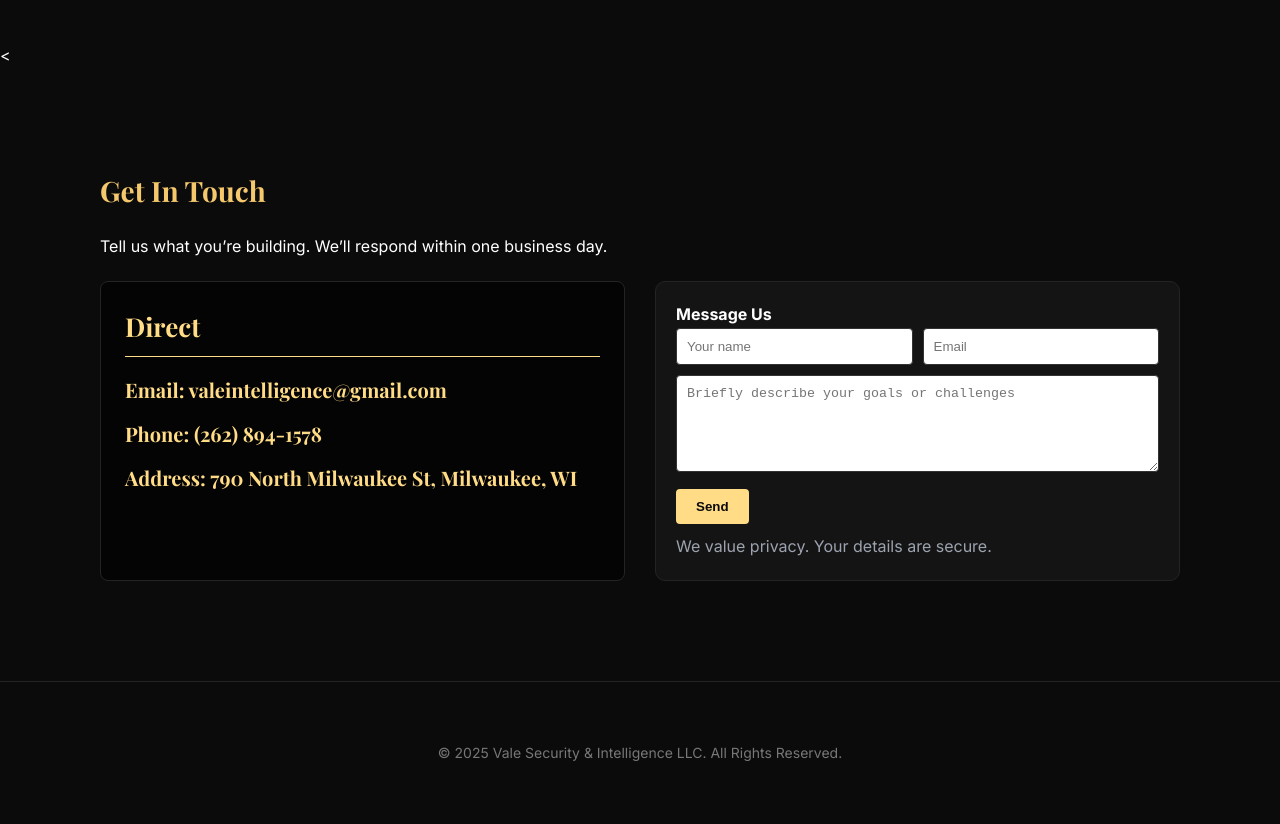
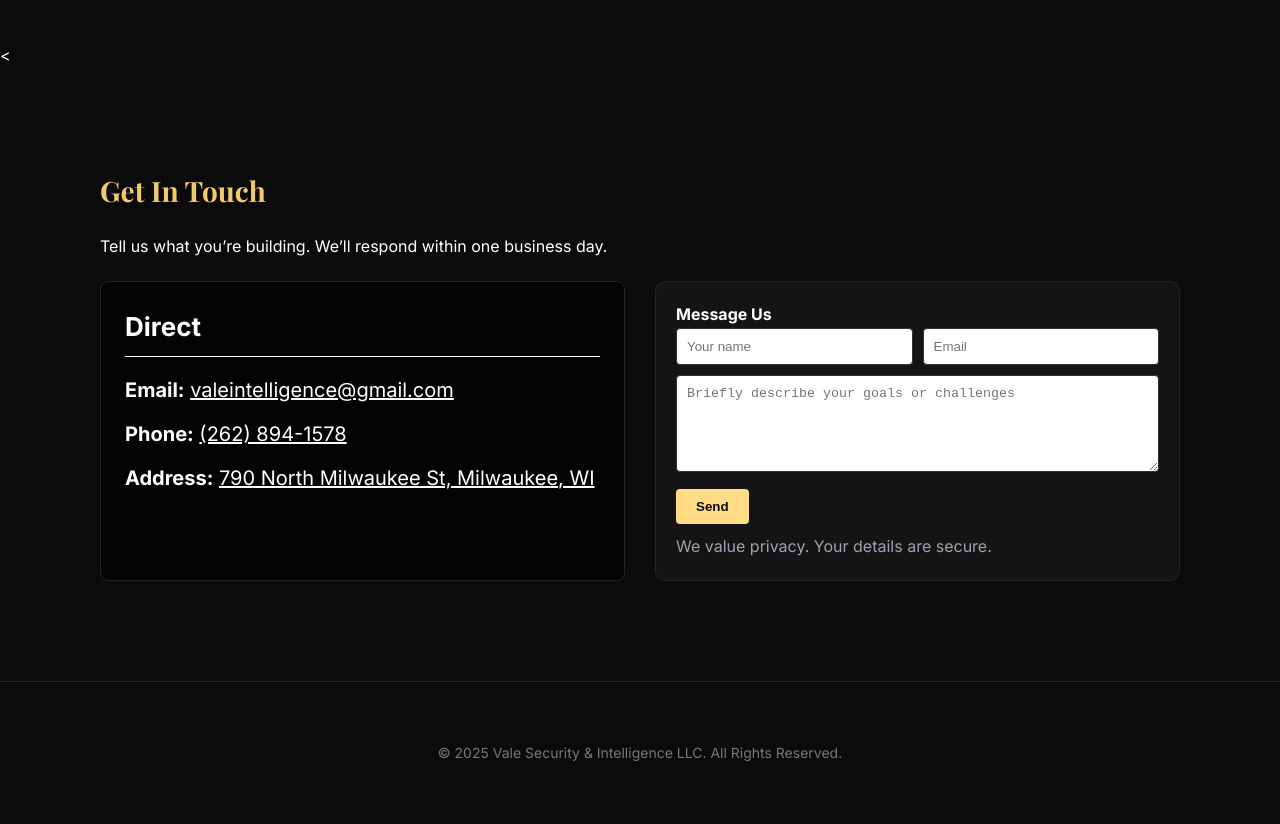
Before and after one commit to VSI-Vale/valesecintel., a plain HTML site: page index.html in a window 1280 px wide. Shown: the part 1387-2211 px from the top of the page. Drawn offline with nearby package versions, Linux system fonts and the light colour scheme.

Commit message:
Update index.html

```diff
--- a/index.html
+++ b/index.html
@@ -193,30 +193,32 @@
   <div class="grid" style="display: grid; grid-template-columns: 1fr 1fr; gap: 30px; margin-top: 22px;">
 
     <!-- Contact Info Card -->
-    <div class="card" style="padding: 24px; font-family: 'Playfair Display', serif; background-color: rgba(0,0,0,0.6); border-radius: 8px;">
-  <h4 style="font-size: 26px; color: #ffdc85; margin-bottom: 16px; border-bottom: 1px solid #ffdc85; padding-bottom: 8px;">
+   <!-- Contact Info Card -->
+<div class="card" style="padding: 24px; font-family: Inter, sans-serif; background-color: rgba(0,0,0,0.6); border-radius: 8px;">
+  <h4 style="font-size: 26px; color: #ffffff; margin-bottom: 16px; border-bottom: 1px solid #ffffff; padding-bottom: 8px;">
     Direct
   </h4>
-  <p style="font-size: 20px; line-height: 1.7; color: #e5e5e5; margin-bottom: 10px;">
-    <strong style="color:#ffdc85;">Email:</strong>
-    <a href="mailto:valeintelligence@gmail.com" style="color:#ffdc85; text-decoration:none;">
+  <p style="font-size: 20px; line-height: 1.7; color: #ffffff; margin-bottom: 10px;">
+    <strong style="color:#ffffff;">Email:</strong>
+    <a href="mailto:valeintelligence@gmail.com" style="color:#ffffff; text-decoration:underline;">
       valeintelligence@gmail.com
     </a>
   </p>
-  <p style="font-size: 20px; line-height: 1.7; color: #e5e5e5; margin-bottom: 10px;">
-    <strong style="color:#ffdc85;">Phone:</strong>
-    <a href="tel:+12628941578" style="color:#ffdc85; text-decoration:none;">
+  <p style="font-size: 20px; line-height: 1.7; color: #ffffff; margin-bottom: 10px;">
+    <strong style="color:#ffffff;">Phone:</strong>
+    <a href="tel:+12628941578" style="color:#ffffff; text-decoration:underline;">
       (262) 894-1578
     </a>
   </p>
-  <p style="font-size: 20px; line-height: 1.7; color: #e5e5e5;">
-    <strong style="color:#ffdc85;">Address:</strong>
+  <p style="font-size: 20px; line-height: 1.7; color: #ffffff;">
+    <strong style="color:#ffffff;">Address:</strong>
     <a href="https://maps.google.com/?q=790%20North%20Milwaukee%20St%2C%20Milwaukee%2C%20WI"
-       style="color:#ffdc85; text-decoration:none;">
+       style="color:#ffffff; text-decoration:underline;">
       790 North Milwaukee St, Milwaukee, WI
     </a>
   </p>
 </div>
+
 
     <!-- Message Box -->
     <div class="card" style="padding: 20px;">
```
